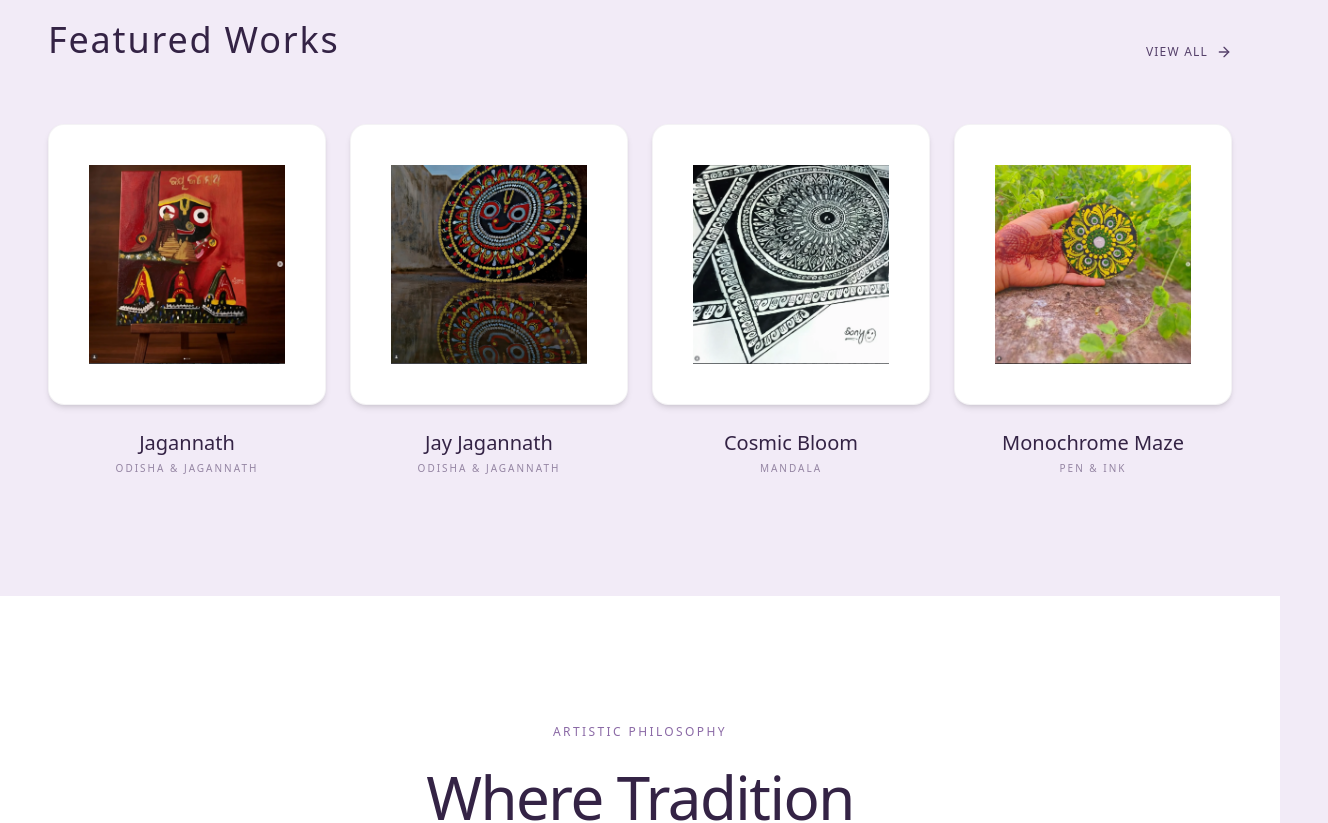
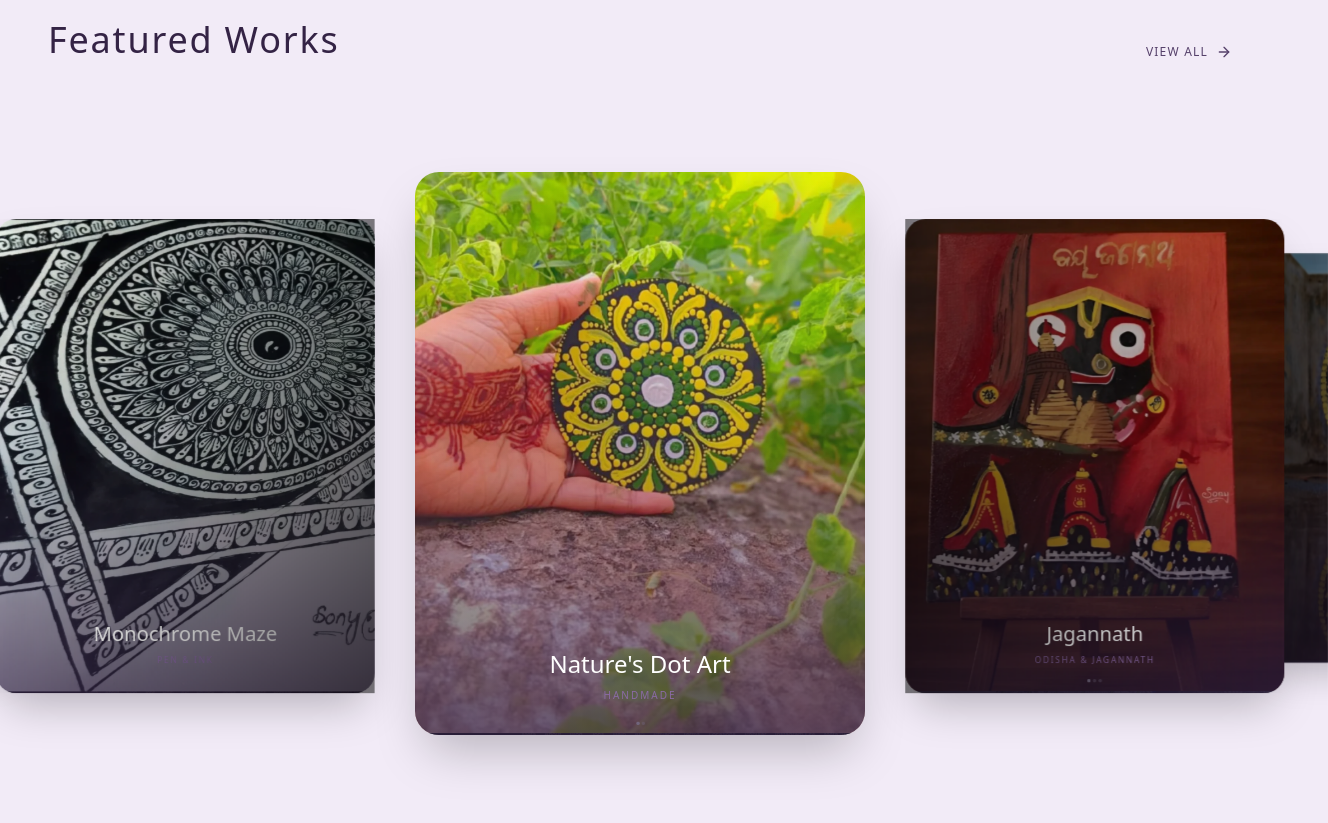
Before and after one commit to subhasreebuilds/artDairies, a Next.js app: page / in a window 1280 px wide. Shown: the part 940-1763 px from the top of the page, 1328 px wide, since content can reach past the window. Built offline with nearby package versions, Linux system fonts and the light colour scheme; a web font is replaced by a local one.

Commit message:
home page ui changed

```diff
--- a/package.json
+++ b/package.json
@@ -14,7 +14,8 @@
     "next": "16.3.1",
     "react": "19.2.8",
     "react-dom": "19.2.8",
-    "react-zoom-pan-pinch": "^4.0.4"
+    "react-zoom-pan-pinch": "^4.0.4",
+    "swiper": "^14.1.0"
   },
   "devDependencies": {
     "@tailwindcss/postcss": "^4",
--- a/src/app/contact/page.tsx
+++ b/src/app/contact/page.tsx
@@ -62,13 +62,13 @@ export default function ContactPage() {
                     <span className="tracking-wide">@art_.diaries._</span>
                   </a>
                   <a
-                    href="mailto:hello@example.com"
+                    href="mailto:hello.art.diaries@gmail.com"
                     className="flex items-center gap-6 text-ink-800 hover:text-ink-900 transition-colors font-light group"
                   >
                     <span className="bg-earth-100 p-4 rounded-full group-hover:bg-accent-gold/20 transition-colors">
                       <Mail className="w-5 h-5 text-ink-900" />
                     </span>
-                    <span className="tracking-wide">hello@artdiaries.com (Placeholder)</span>
+                    <span className="tracking-wide">hello.art.diaries@gmail.com</span>
                   </a>
                 </div>
               </div>
--- a/src/app/page.tsx
+++ b/src/app/page.tsx
@@ -1,7 +1,15 @@
+"use client";
+
 import Link from "next/link";
 import Image from "next/image";
 import { artworks } from "@/data/artworks";
-import { ArrowRight } from "lucide-react";
+import { ArrowRight, ChevronLeft, ChevronRight } from "lucide-react";
+import { Swiper, SwiperSlide } from 'swiper/react';
+import { EffectCoverflow, Navigation, Pagination, Autoplay } from 'swiper/modules';
+import 'swiper/css';
+import 'swiper/css/effect-coverflow';
+import 'swiper/css/pagination';
+import 'swiper/css/navigation';
 
 export default function Home() {
   const featuredWorks = artworks.filter(a => a.featured).slice(0, 4);
@@ -71,36 +79,66 @@ export default function Home() {
             </Link>
           </div>
 
-          <div className="columns-1 sm:columns-2 lg:columns-3 xl:columns-4 gap-6 space-y-6">
-            {featuredWorks.map((artwork, index) => (
+          <div className="relative mt-12 pb-16 -mx-6 md:-mx-12 lg:-mx-24 overflow-hidden group">
+            <Swiper
+              effect={'coverflow'}
+              grabCursor={true}
+              centeredSlides={true}
+              slidesPerView={'auto'}
+              initialSlide={2}
+              loop={true}
+              coverflowEffect={{
+                rotate: 0,
+                stretch: -60, // Negative stretch pulls them together like a deck
+                depth: 150,
+                modifier: 1.5,
+                slideShadows: true, // Needed when they stick together
+              }}
+              autoplay={{
+                delay: 3500,
+                disableOnInteraction: false,
+              }}
+              navigation={{
+                nextEl: '.swiper-button-next-custom',
+                prevEl: '.swiper-button-prev-custom',
+              }}
+              modules={[EffectCoverflow, Navigation, Pagination, Autoplay]}
+              className="w-full !pt-12 !pb-20"
+            >
+              {[...featuredWorks, ...featuredWorks, ...featuredWorks, ...featuredWorks].map((artwork, index) => (
+                <SwiperSlide key={`${artwork.id}-loop-${index}`} className="!w-[280px] md:!w-[350px] lg:!w-[450px]">
                   <Link
                     href={`/gallery/${artwork.id}`}
-                key={artwork.id}
-                className="group flex flex-col items-center break-inside-avoid mb-6"
+                    className="flex flex-col items-center w-full"
                   >
-                <div className="relative w-full overflow-hidden bg-white shadow-md rounded-2xl border border-ink-900/5 mb-4 hover:shadow-xl hover:-translate-y-1 transition-all duration-500">
-                  <div className="absolute inset-0 bg-gradient-to-t from-ink-900/10 to-transparent opacity-0 group-hover:opacity-100 transition-opacity duration-700 z-10" />
+                    <div className="relative w-full aspect-[4/5] shadow-2xl rounded-3xl overflow-hidden transition-all duration-500 hover:-translate-y-2 hover:shadow-[0_25px_50px_-12px_rgba(86,65,107,0.3)]">
                       <Image
                         src={artwork.image}
                         alt={artwork.title}
-                    width={800}
-                    height={artwork.orientation === 'portrait' ? 1000 : 800}
-                    sizes="(max-width: 768px) 100vw, 50vw"
-                    className="w-full h-auto object-contain transform group-hover:scale-105 transition-transform duration-[1.5s] ease-out p-6 md:p-10"
+                        fill
+                        className="object-cover transform hover:scale-105 transition-transform duration-[1.5s] ease-out"
                       />
+                      {/* Gradient overlay for text readability */}
+                      <div className="absolute inset-0 bg-gradient-to-t from-ink-900/80 via-ink-900/20 to-transparent opacity-90" />
+
+                      {/* Text content completely inside the card, bezel-less */}
+                      <div className="absolute bottom-0 left-0 right-0 p-8 flex flex-col items-center text-center">
+                        <h3 className="font-serif text-2xl text-white mb-2">{artwork.title}</h3>
+                        <p className="tracking-[0.2em] uppercase text-[10px] text-accent-gold font-medium">{artwork.category}</p>
                       </div>
-                <div className="text-center mt-2">
-                  <h3 className="font-serif text-xl text-ink-900 group-hover:text-accent-gold transition-colors mb-1">{artwork.title}</h3>
-                  <p className="tracking-[0.2em] uppercase text-[10px] text-ink-800/60 font-medium">{artwork.category}</p>
                     </div>
                   </Link>
+                </SwiperSlide>
               ))}
+            </Swiper>
+
+            {/* Custom Navigation (Sleek & Cute) */}
+            <div className="absolute top-1/2 -translate-y-1/2 left-4 md:left-12 lg:left-24 z-20 swiper-button-prev-custom cursor-pointer text-ink-900/30 hover:text-accent-gold transition-colors duration-300 md:opacity-0 md:group-hover:opacity-100 -translate-x-4 group-hover:translate-x-0">
+              <ChevronLeft className="w-10 h-10 md:w-16 md:h-16" strokeWidth={1} />
             </div>
-
-          <div className="mt-12 flex justify-center md:hidden">
-            <Link href="/gallery" className="flex items-center gap-2 text-ink-800 tracking-widest uppercase text-xs">
-              View All <ArrowRight className="w-4 h-4" />
-            </Link>
+            <div className="absolute top-1/2 -translate-y-1/2 right-4 md:right-12 lg:right-24 z-20 swiper-button-next-custom cursor-pointer text-ink-900/30 hover:text-accent-gold transition-colors duration-300 md:opacity-0 md:group-hover:opacity-100 translate-x-4 group-hover:translate-x-0">
+              <ChevronRight className="w-10 h-10 md:w-16 md:h-16" strokeWidth={1} />
+            </div>
           </div>
         </div>
       </section>
--- a/src/data/artworks.ts
+++ b/src/data/artworks.ts
@@ -62,11 +62,11 @@ export const artworks: Artwork[] = [
   },
   {
     id: "aw-mandala",
-    title: "Cosmic Bloom",
-    category: "MANDALA",
+    title: "Monochrome Maze",
+    category: "PEN & INK",
     image: "/artworks/mandala.png",
-    description: "A meticulously crafted dot mandala symbolizing peace, unity, and spiritual centering.",
-    medium: "Acrylic Dot Art",
+    description: "A complex, geometric black-and-white pen and ink drawing that draws the viewer into a meditative state.",
+    medium: "Pen & Ink on Paper",
     year: "2024",
     featured: true,
     orientation: "square",
@@ -103,11 +103,11 @@ export const artworks: Artwork[] = [
   },
   {
     id: "aw-art2",
-    title: "Monochrome Maze",
-    category: "PEN & INK",
+    title: "Nature's Dot Art",
+    category: "HANDMADE",
     image: "/artworks/art-2.png",
-    description: "A complex, geometric pen and ink drawing that draws the viewer into a meditative state.",
-    medium: "Pen & Ink on Paper",
+    description: "A vibrant green and yellow handmade dot art piece, beautifully photographed in nature.",
+    medium: "Acrylic Dot Art",
     year: "2024",
     featured: true,
     orientation: "square",
```
Also changed, not shown: 1 other file (tests, documents, lock files or other folders). Lines whose indentation alone changed are shown as unchanged.
